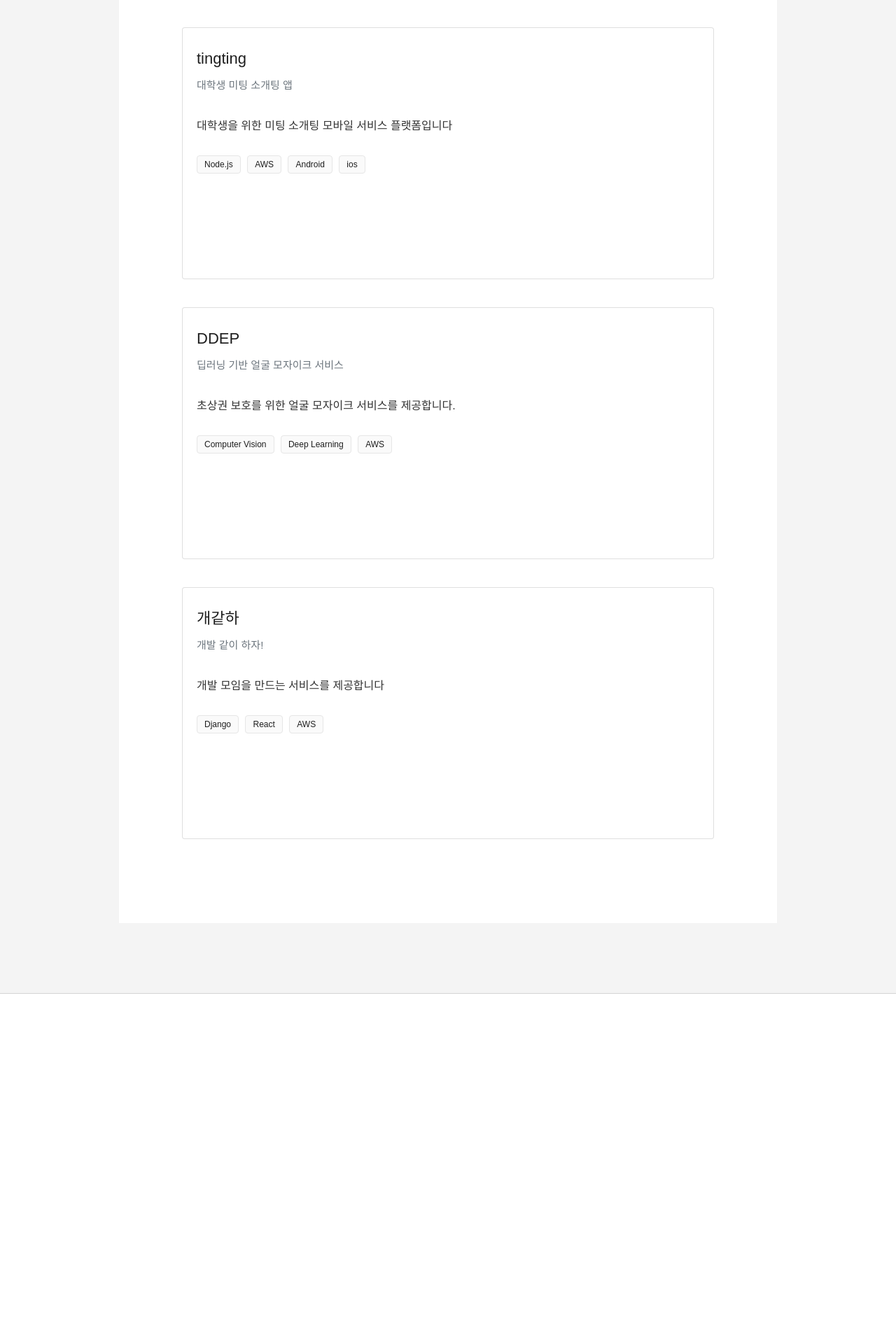
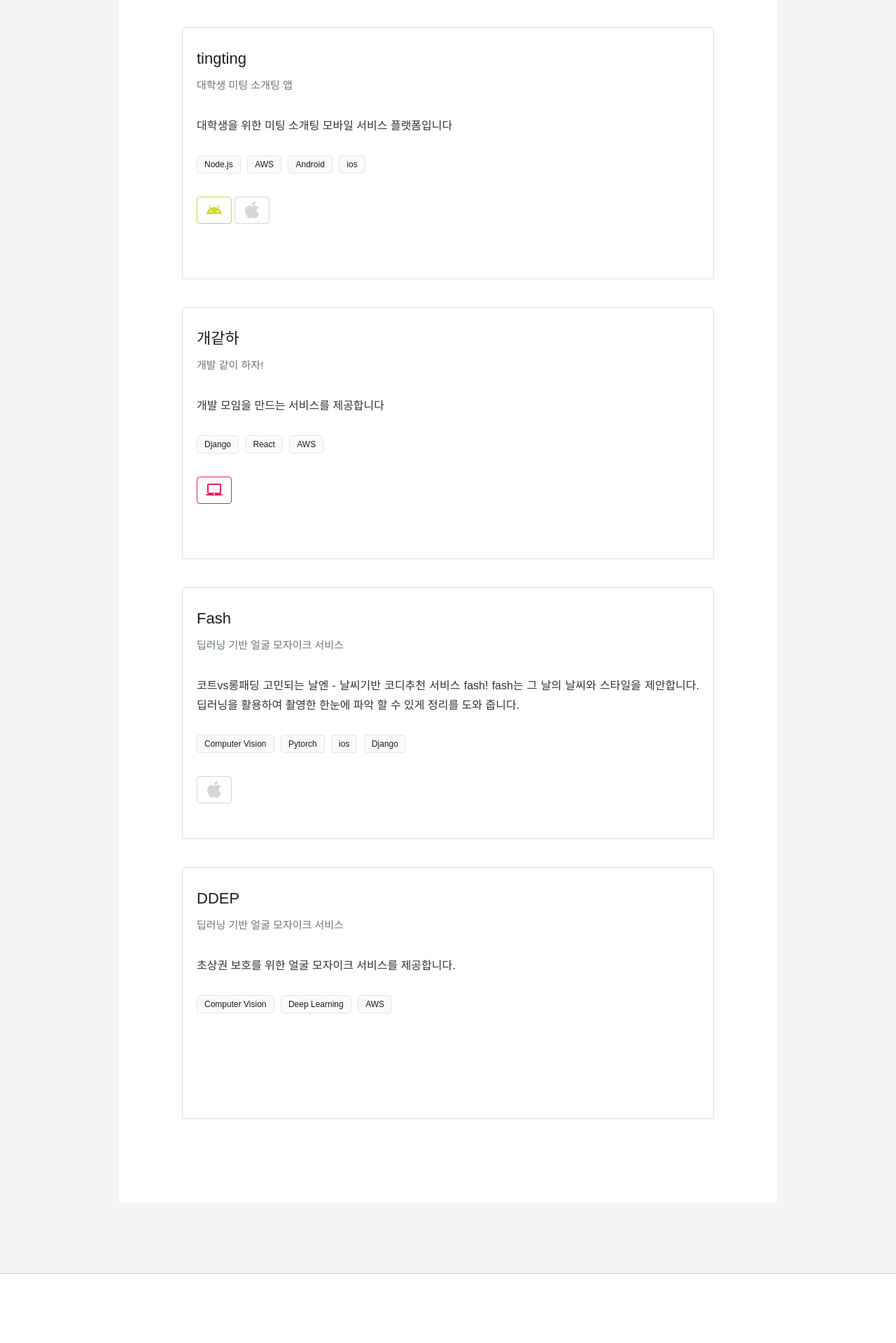
Before and after one commit to prography-tech/prography-tech.github.io, a Jekyll site: the page built from service.html, in a window 1280 px wide. Shown: the part 2572-4491 px from the top of the page at 70% size. Built offline with Jekyll 4.4.1, drawn with Linux system fonts in a browser that asks for light colours; before the commit the page ends 4091 px from its top, so only the background shows below that.

Commit message:
add update

```diff
--- a/_data/service.yml
+++ b/_data/service.yml
@@ -45,24 +45,36 @@ defaults:
   - name: tingting
     title: 대학생 미팅 소개팅 앱
     content: 대학생을 위한 미팅 소개팅 모바일 서비스 플랫폼입니다
+    android: not yet
+    ios: not yet
     tags:
       - Node.js
       - AWS
       - Android
       - ios
+  - name: 개같하
+    title: 개발 같이 하자!
+    content: 개발 모임을 만드는 서비스를 제공합니다
+    website: www.gaegata.com
+    tags:
+      - Django
+      - React
+      - AWS
+  - name: Fash
+    title: 딥러닝 기반 얼굴 모자이크 서비스
+    content: 코트vs롱패딩 고민되는 날엔 - 날씨기반 코디추천 서비스 fash! fash는 그 날의 날씨와 스타일을 제안합니다. 딥러닝을 활용하여 촬영한 한눈에 파악 할 수 있게 정리를 도와 줍니다.
+    ios: not yet
+    tags:
+      - Computer Vision
+      - Pytorch
+      - ios
+      - Django
   - name: DDEP
     title: 딥러닝 기반 얼굴 모자이크 서비스
     content: 초상권 보호를 위한 얼굴 모자이크 서비스를 제공합니다.
     tags:
       - Computer Vision
       - Deep Learning
-      - AWS
-  - name: 개같하
-    title: 개발 같이 하자!
-    content: 개발 모임을 만드는 서비스를 제공합니다
-    tags:
-      - Django
-      - React
       - AWS
 
 tagmap:
--- a/assets/css/screen.css
+++ b/assets/css/screen.css
@@ -329,7 +329,7 @@ for small screen(<720px):
     right: 30px;
     bottom: 20px;
     z-index: 999;
-    background: url(../images/pc/icon_uarrow.png) no-repeat;
+    background: url(../images/mo/icon_uarrow.png) no-repeat;
     background-size: 29px 29px;
 }
 
@@ -1097,7 +1097,7 @@ body.tag-template #navbar {
     height: 120px;
     line-height: 120px;
     padding-right: 17px; /* 17px = 10(spacing) + 7(icon width) */
-    background: url(../images/pc/icon_rarrow.png) no-repeat right;
+    background: url(../images/mo/icon_rarrow.png) no-repeat right;
     background-size: 7px 11px;
     font-size: 14px;
 }
--- a/service.html
+++ b/service.html
@@ -30,7 +30,9 @@ description: 프로그라피에서 탄생한 서비스들을 소개합니다.
 				</a>
                 {% endif %}
                 {% if item.ios %}
-				<a href="{{ item.ios }}" target="_blank" class="btn btn-primary" style="color:#e91e63; text-decoration: none;">> Ios</a>
+				<a href="{{ item.ios }}" target="_blank" class="btn btn-primary" style="border-color:#d6d5d8; color#d6d5d8; text-decoration:none; padding-bottom:0px;">
+					<img src="/assets/images/mo/icon_apple.png" style="width:24px; height:24px">
+				</a>
 				{% endif %}
 			</div>
 	    </div>
```
Also changed, not shown: assets/images/mo/icon_apple.png (added), assets/images/mo/icon_git.png, assets/images/mo/icon_git@2x.png, assets/images/mo/icon_git@3x.png, assets/images/mo/icon_uarrow.png (added), assets/images/mo/icon_uarrow@2x.png (added).
